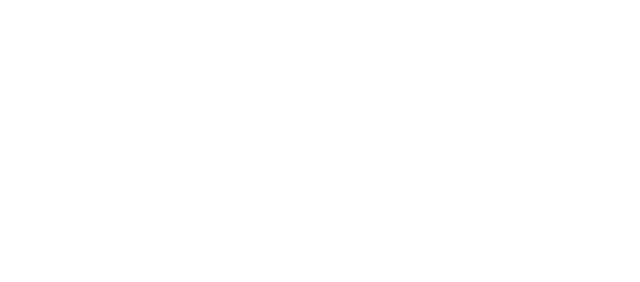
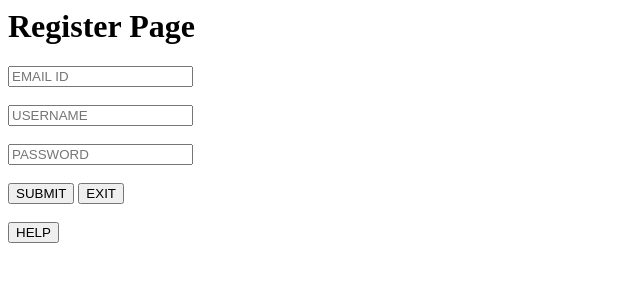
Before and after one commit to Leelaka/SIT725-assignment3, a website: page public/signup.html in a window 1280 px wide. Shown: the whole page, without its empty margins (0-640 px from the left). Drawn offline with Linux system fonts and the light colour scheme.

Commit message:
signup html basic structure created

```diff
--- a/public/signup.html
+++ b/public/signup.html
@@ -5,7 +5,17 @@
         <link rel="stylesheet" type="style/css" href="signup.css">
     </head>
     <body>
-
+     <!-- heading -->
+        <h1>Register Page</h1>
+    <!--Input boxes and buttons-->
+        <input type="text" id="emailID" name="emailID" placeholder="EMAIL ID"><br><br>
+        <input type="text" id="username" name="username" placeholder="USERNAME"><br><br>
+        <input type="text" id="password" name="password" placeholder="PASSWORD"><br><br>
+        <button type="button"> SUBMIT </button>
+        <button type="button"> EXIT </button>
+        <br><br>
+        <button type="button"> HELP </button>
+        <br>
         <script src="signup.js" ></script>
     </body>
 </html>
```
Also changed, not shown: public/login.html (+1 -0 lines).
